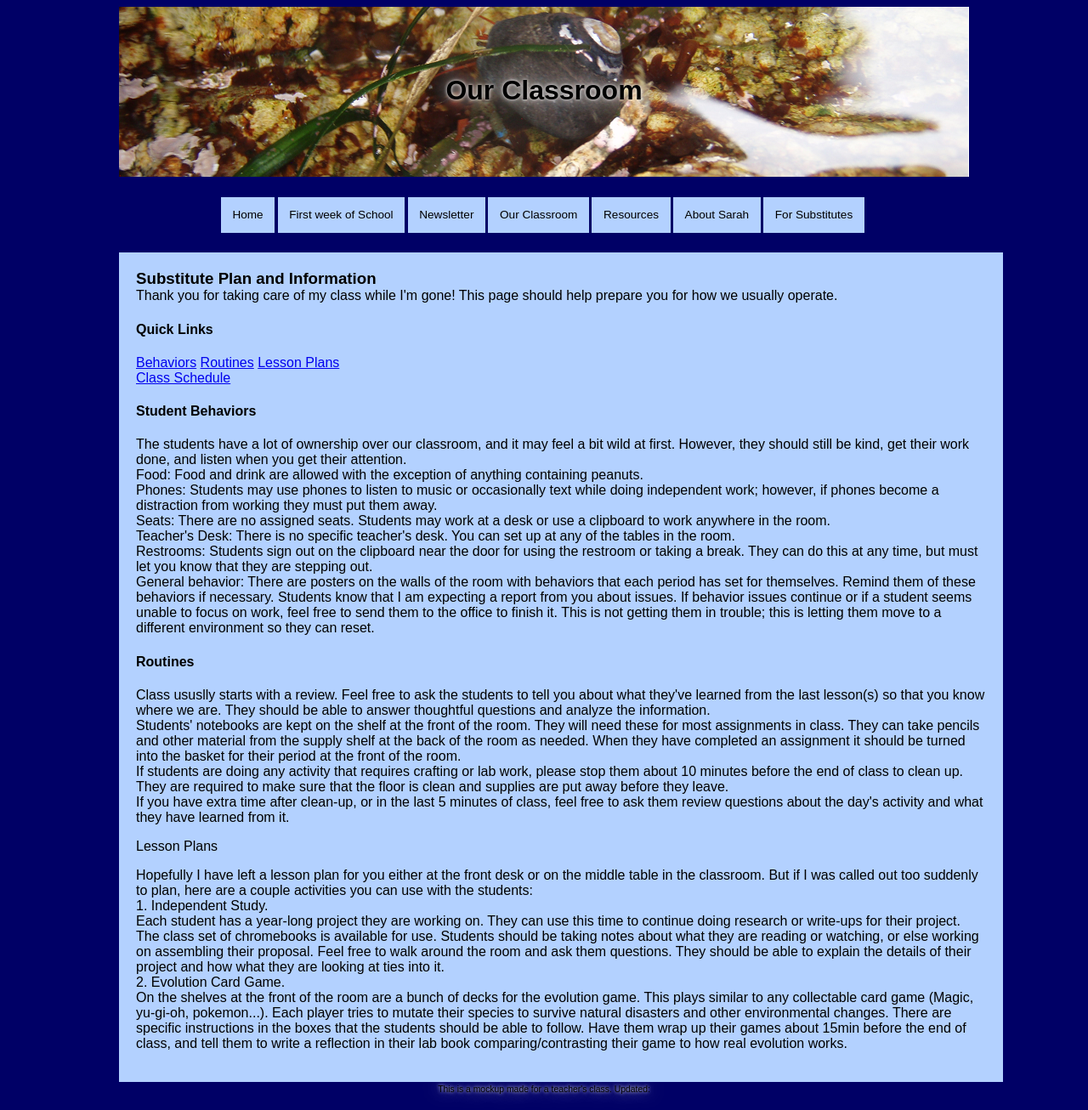
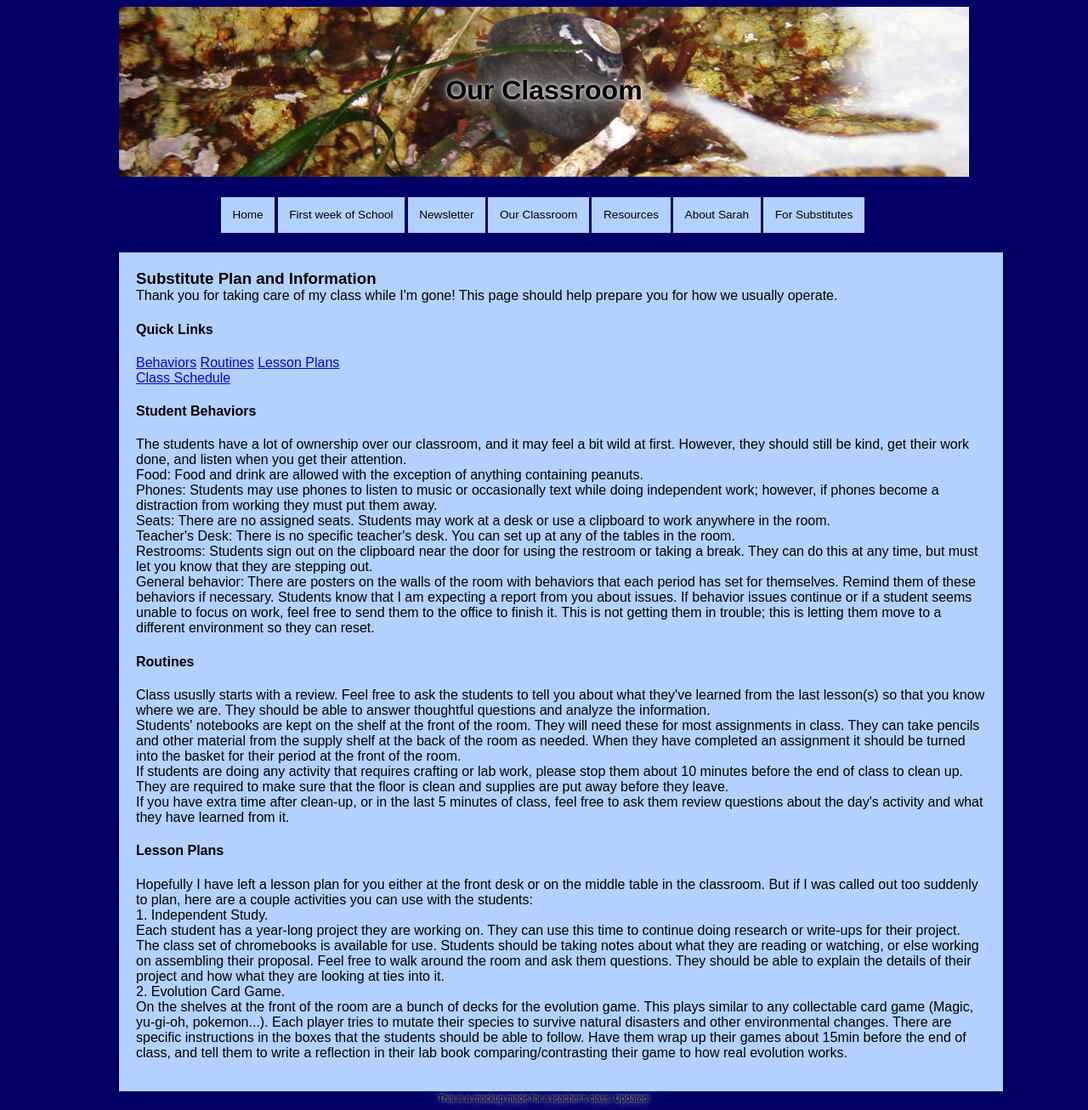
Before and after one commit to SReduc/SReduc.github.io, a Jekyll site: the page built from subs.html, in a window 1280 px wide. Shown: the whole page at 85% size. Built offline with Jekyll 4.4.1, drawn with Linux system fonts in a browser that asks for light colours.

```diff
--- a/subs.html
+++ b/subs.html
@@ -23,7 +23,7 @@ Students' notebooks are kept on the shelf at the front of the room. They will ne
 If students are doing any activity that requires crafting or lab work, please stop them about 10 minutes before the end of class to clean up. They are required to make sure that the floor is clean and supplies are put away before they leave. <br />
 If you have extra time after clean-up, or in the last 5 minutes of class, feel free to ask them review questions about the day's activity and what they have learned from it.
 <p>
-<h4id="sublessons">Lesson Plans</h4>
+<h4 id="sublessons">Lesson Plans</h4>
 <p>Hopefully I have left a lesson plan for you either at the front desk or on the middle table in the classroom. But if I was called out too suddenly to plan, here are a couple activities you can use with the students:<br />
 1. Independent Study.<br />
 Each student has a year-long project they are working on. They can use this time to continue doing research or write-ups for their project. The class set of chromebooks is available for use. Students should be taking notes about what they are reading or watching, or else working on assembling their proposal. Feel free to walk around the room and ask them questions. They should be able to explain the details of their project and how what they are looking at ties into it.<br />
```
